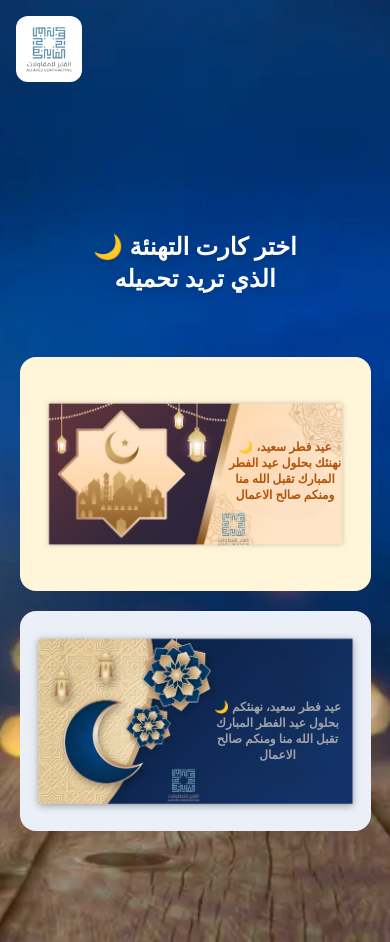
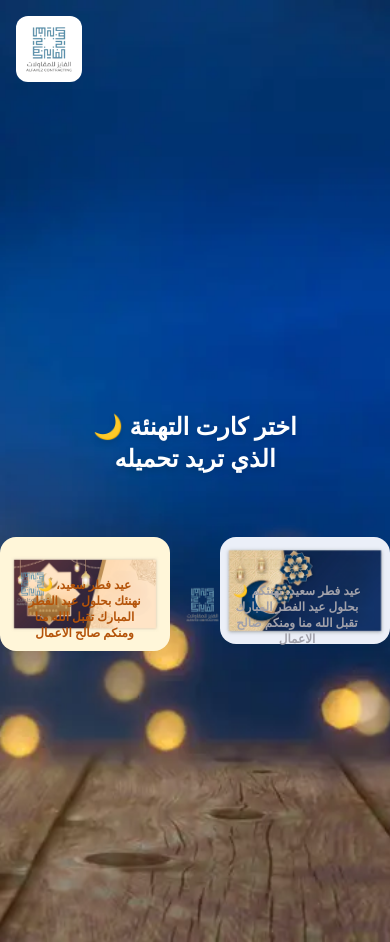
Before and after one commit to abdelruhman999/Eid_mubarak, a Next.js app: page /cards in a window 390 px wide. Built offline with nearby package versions, Linux system fonts and the light colour scheme.

Commit message:
feat: update layout and styling of Cards component, adjust image dimensions, and enhance responsiveness

```diff
--- a/src/app/cards/page.tsx
+++ b/src/app/cards/page.tsx
@@ -38,15 +38,17 @@ const Cards: FC<CardsProps> = () => {
   };
 
   return (
-    <div className='flex h-screen max-sm:flex-col justify-center items-center gap-[20px] '>
+    <div className='flex h-screen flex-col justify-center items-center gap-[20px] '>
+
      <Text
         text="  🌙 اختر كارت التهنئة الذي تريد تحميله"
         typingSpeed={80}
         className="text-amber-100 animate-bounce"
       />
+      <div className='flex justify-center gap-[50px] w-full'>
       <div
         id="card1"
-        className='relative  w-[45%] max-sm:w-[90%] cursor-pointer transform transition duration-300 ease-in-out hover:scale-110 hover:opacity-90'
+        className='relative  w-[40%] max-sm:w-[90%] cursor-pointer transform transition duration-300 ease-in-out hover:scale-110 hover:opacity-90'
         onClick={() => handleDownload('card1')}
         style={{ color: '#b45309' }}
       >
@@ -58,11 +60,11 @@ const Cards: FC<CardsProps> = () => {
          <Image
           src={logo3}
           alt="logo1"
-          width={150}
-          height={150}
-          className='absolute right-[180px]
+          width={60}
+          height={100}
+          className='absolute right-[190px]
            max-sm:right-[120px] max-sm:bottom-11
-             max-sm:w-[35px] bottom-[7%]'
+             max-sm:w-[35px] bottom-[20%]'
         />
        <p className='absolute right-[50px] max-sm:text-xs
         max-sm:w-[115px] max-sm:top-[35%] top-[40%] max-sm:right-[28px] text-center w-[200px] font-semibold text-lg'>
@@ -73,7 +75,7 @@ const Cards: FC<CardsProps> = () => {
 
       <div
         id="card2"
-        className='relative w-[45%] max-sm:w-[90%] transform cursor-pointer transition duration-300 ease-in-out hover:scale-110 hover:opacity-90'
+        className='relative w-[40%] max-sm:w-[90%] transform cursor-pointer transition duration-300 ease-in-out hover:scale-110 hover:opacity-90'
         onClick={() => handleDownload('card2')}
         style={{ color: '#a1a1aa' }}
       >
@@ -85,17 +87,19 @@ const Cards: FC<CardsProps> = () => {
         <Image
           src={logo3}
           alt="logo1"
-          width={150}
+          width={60}
           height={150}
           className='absolute right-[280px]
            max-sm:w-[35px] max-sm:right-[170px]
-            max-sm:bottom-7  bottom-[1%]'
+            max-sm:bottom-7  bottom-[20%]'
         />
         <p className='absolute right-[50px]  max-sm:w-[130px] max-sm:right-[28px]
          max-sm:text-xs top-[40%] max-sm:top-[40%]
          text-center w-[200px] font-semibold text-lg'>
         🌙 عيد فطر سعيد، {text} نهنئكم بحلول عيد الفطر المبارك تقبل الله منا ومنكم صالح الاعمال        </p>
       </div>
+
+      </div>
     </div>
   );
 };
--- a/src/component/Text.tsx
+++ b/src/component/Text.tsx
@@ -47,7 +47,7 @@ const Text: FC<TextProps> = ({
         text-2xl font-bold text-white
         text-center mb-8 mt-4
         drop-shadow-md
-        w-[250px] min-h-[80px]
+        max-sm:w-[250px] w-none min-h-[80px]
         flex justify-center items-center
         ${className}
       `}
```
